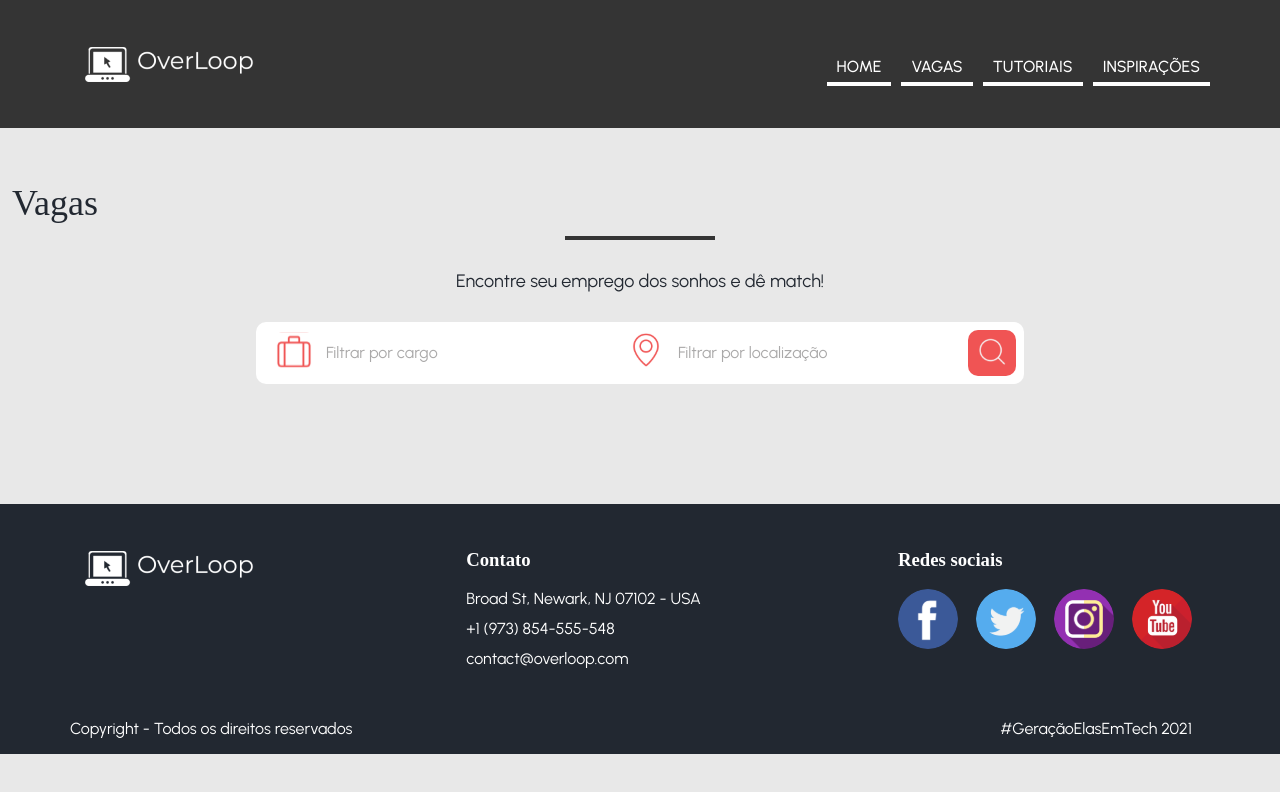
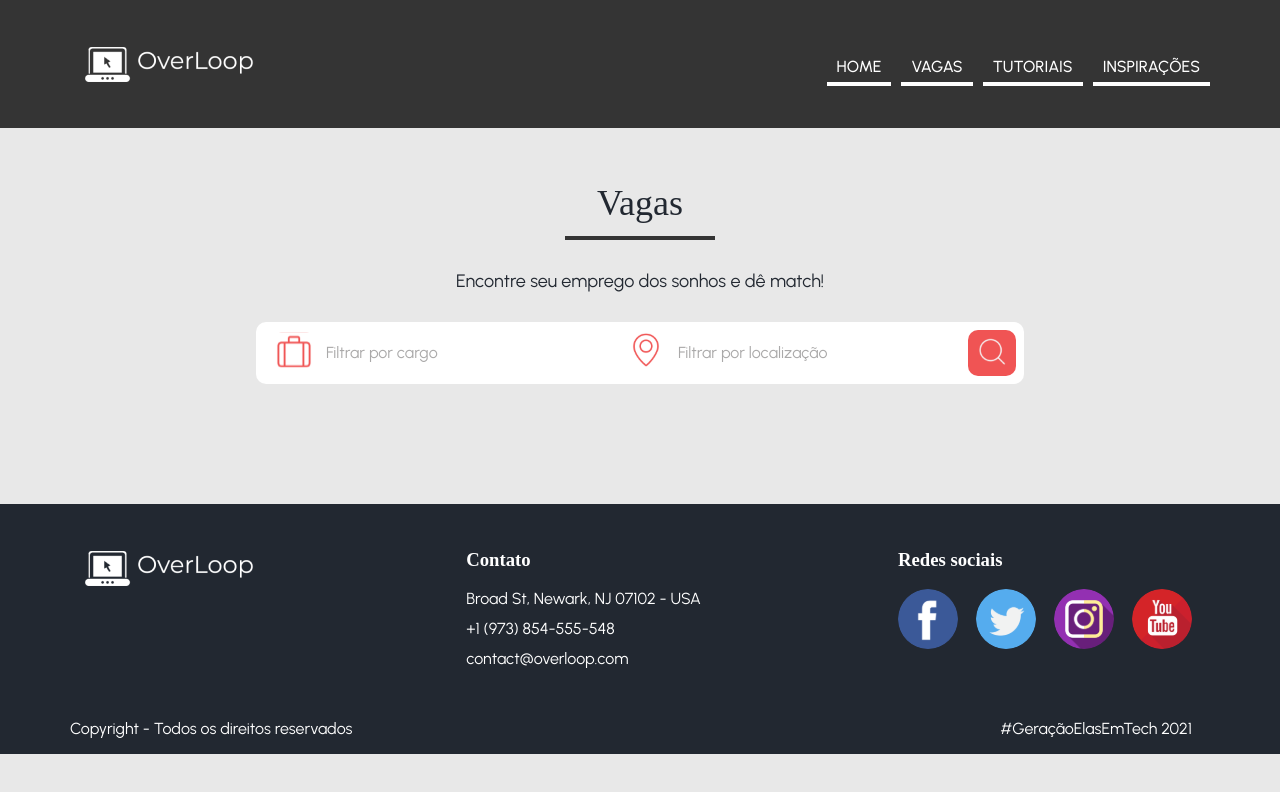
Before and after one commit to mlstellet/overloop-react, a React (Create React App) app: page /vagas in a window 1280 px wide. Shown: the top 792 px of the page. Built offline with nearby package versions, Linux system fonts and the light colour scheme; no server answers; the HTML template or start-up script is replaced by a standard one; a web font is replaced by a local one.

Commit message:
Adicao Align Vagas

```diff
--- a/src/components/Filtro_Vagas.js
+++ b/src/components/Filtro_Vagas.js
@@ -6,7 +6,7 @@ import localizacao from '../assets/img/vagas-localizacao-icon.svg'
 function Filtro() {
     return(
     <section className={css.top}>
-        <h1>Vagas</h1>
+        <h1 align="center" >Vagas</h1>
         <hr />
         <p>Encontre seu emprego dos sonhos e dê match!</p>
         <div className={css.formulario}>
```
